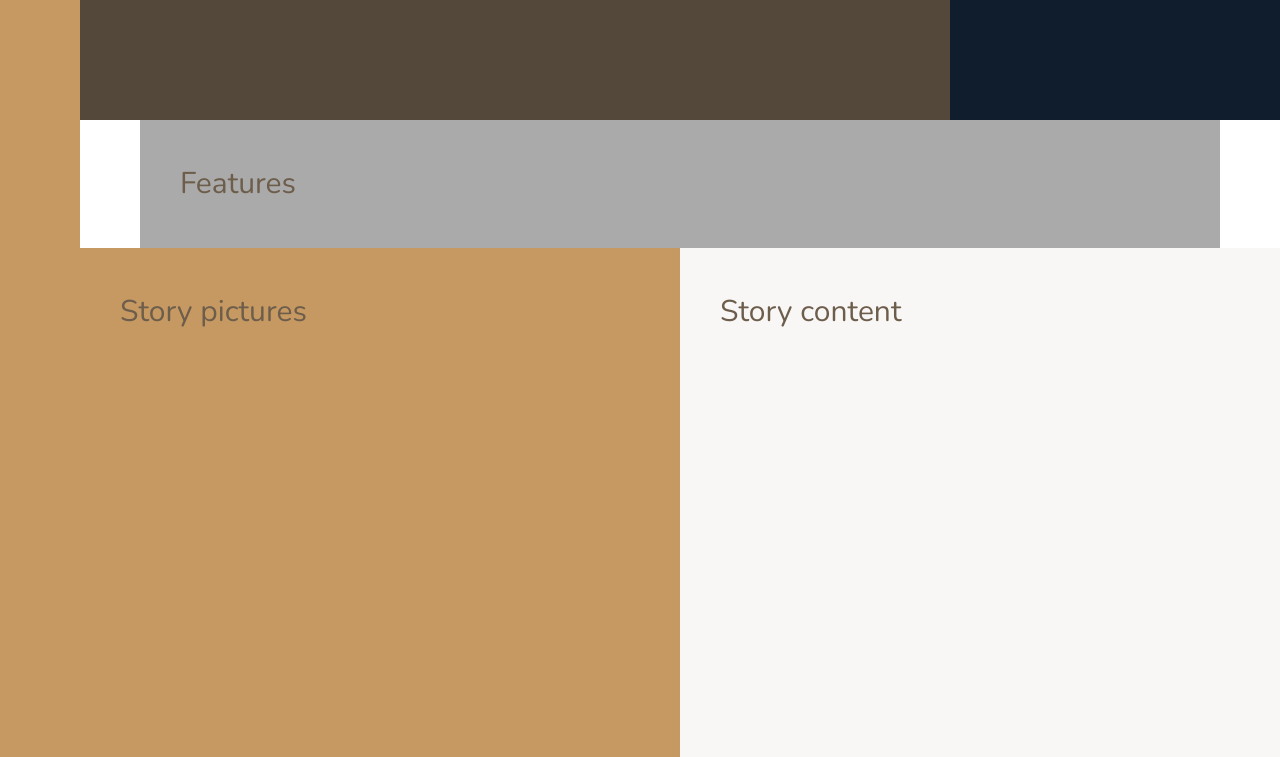
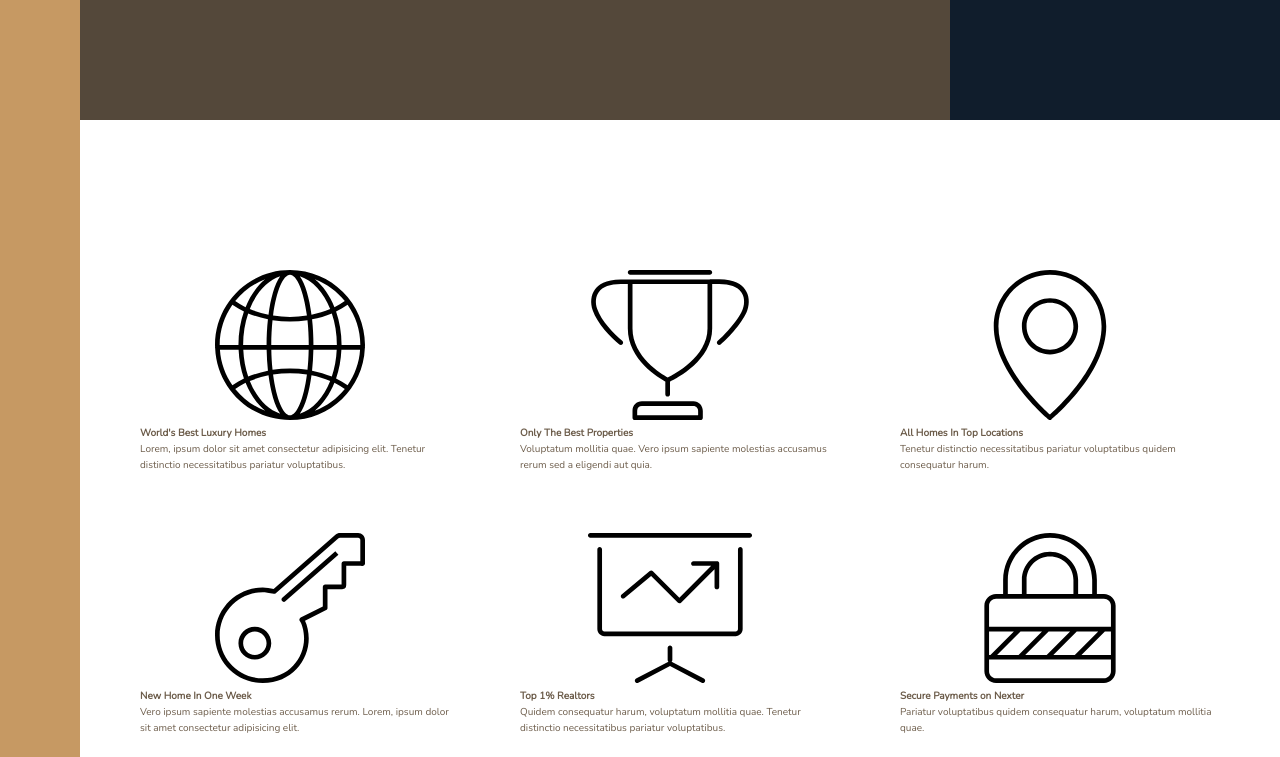
Before and after one commit to jordnlnn/nexter-project, a website: page index.html in a window 1280 px wide. Shown: the part 520-1277 px from the top of the page. Drawn offline with nearby package versions, Linux system fonts and the light colour scheme.

Commit message:
Built layout for the features section; added SVGs, headings, and text.

```diff
--- a/index.html
+++ b/index.html
@@ -21,7 +21,73 @@
 
     <div class="realtors">Top 3 Realtors</div>
 
-    <section class="features">Features</section>
+    <section class="features">
+      <div class="feature">
+        <svg class="feature__icon">
+          <use xlink:href="img/sprite.svg#icon-global"></use>
+        </svg>
+        <h4 class="heading-4">World's Best Luxury Homes</h4>
+        <p class="feature__text">
+          Lorem, ipsum dolor sit amet consectetur adipisicing elit. Tenetur
+          distinctio necessitatibus pariatur voluptatibus.
+        </p>
+      </div>
+
+      <div class="feature">
+        <svg class="feature__icon">
+          <use xlink:href="img/sprite.svg#icon-trophy"></use>
+        </svg>
+        <h4 class="heading-4">Only The Best Properties</h4>
+        <p class="feature__text">
+          Voluptatum mollitia quae. Vero ipsum sapiente molestias accusamus
+          rerum sed a eligendi aut quia.
+        </p>
+      </div>
+
+      <div class="feature">
+        <svg class="feature__icon">
+          <use xlink:href="img/sprite.svg#icon-map-pin"></use>
+        </svg>
+        <h4 class="heading-4">All Homes In Top Locations</h4>
+        <p class="feature__text">
+          Tenetur distinctio necessitatibus pariatur voluptatibus quidem
+          consequatur harum.
+        </p>
+      </div>
+
+      <div class="feature">
+        <svg class="feature__icon">
+          <use xlink:href="img/sprite.svg#icon-key"></use>
+        </svg>
+        <h4 class="heading-4">New Home In One Week</h4>
+        <p class="feature__text">
+          Vero ipsum sapiente molestias accusamus rerum. Lorem, ipsum dolor sit
+          amet consectetur adipisicing elit.
+        </p>
+      </div>
+
+      <div class="feature">
+        <svg class="feature__icon">
+          <use xlink:href="img/sprite.svg#icon-presentation"></use>
+        </svg>
+        <h4 class="heading-4">Top 1% Realtors</h4>
+        <p class="feature__text">
+          Quidem consequatur harum, voluptatum mollitia quae. Tenetur distinctio
+          necessitatibus pariatur voluptatibus.
+        </p>
+      </div>
+
+      <div class="feature">
+        <svg class="feature__icon">
+          <use xlink:href="img/sprite.svg#icon-lock"></use>
+        </svg>
+        <h4 class="heading-4">Secure Payments on Nexter</h4>
+        <p class="feature__text">
+          Pariatur voluptatibus quidem consequatur harum, voluptatum mollitia
+          quae.
+        </p>
+      </div>
+    </section>
 
     <div class="story__pictures">Story pictures</div>
     <div class="story__content">Story content</div>
--- a/sass/_base.scss
+++ b/sass/_base.scss
@@ -41,10 +41,4 @@
     [sidebar-start] 8rem [sidebar-end full-start] minmax(6rem, 1fr)
     [center-start] repeat(8, [col-start] minmax(min-content, 14rem) [col-end])
     [center-end] minmax(6rem, 1fr) [full-end];
-
-  //for development purposes only, will be deleted later
-  & > * {
-    padding: 40px;
-    font-size: 3rem;
-  }
 }
--- a/sass/_features.scss
+++ b/sass/_features.scss
@@ -1,4 +1,9 @@
 .features {
-  background-color: $color-grey-light-2;
   grid-column: center-start / center-end;
+
+  margin: 15rem 0;
+
+  display: grid;
+  grid-template-columns: repeat(3, 1fr);
+  grid-gap: 6rem;
 }
```
Also changed, not shown: css/style.css.
